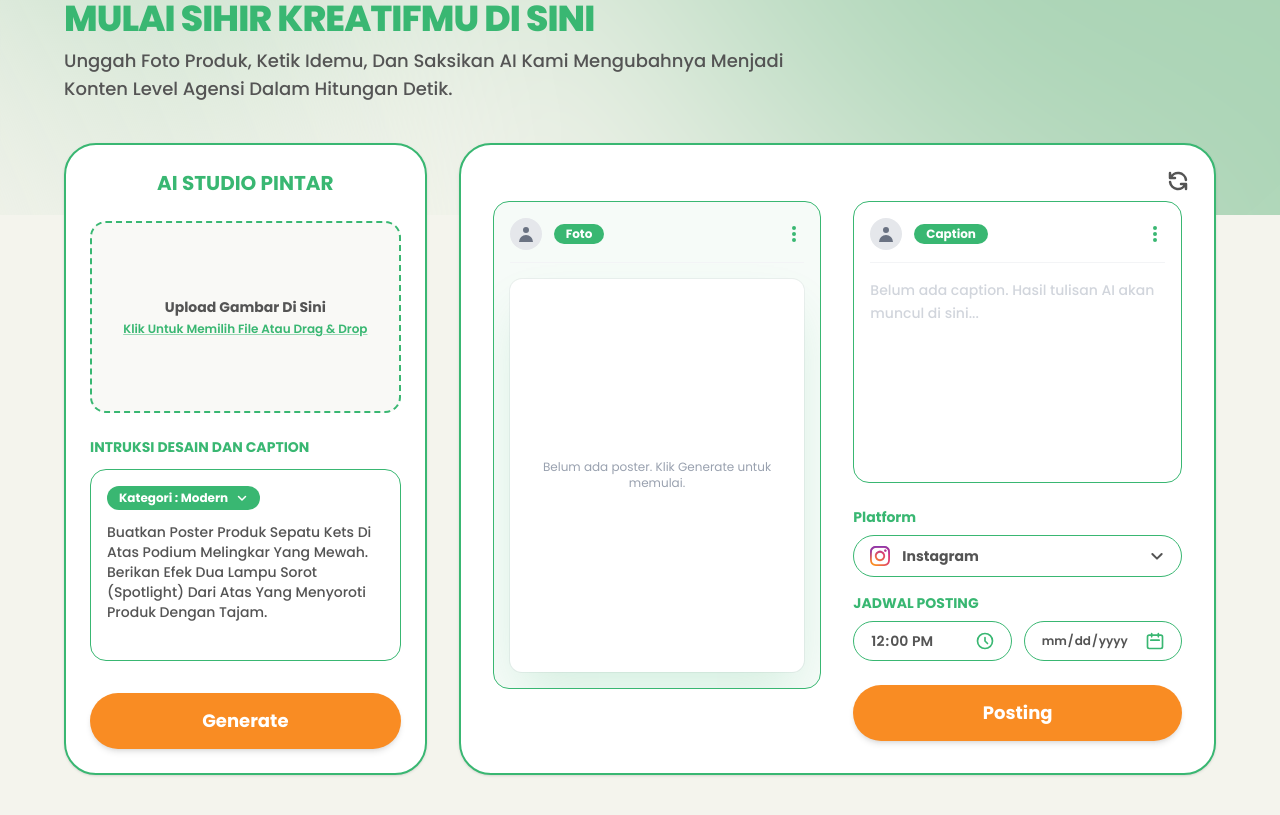
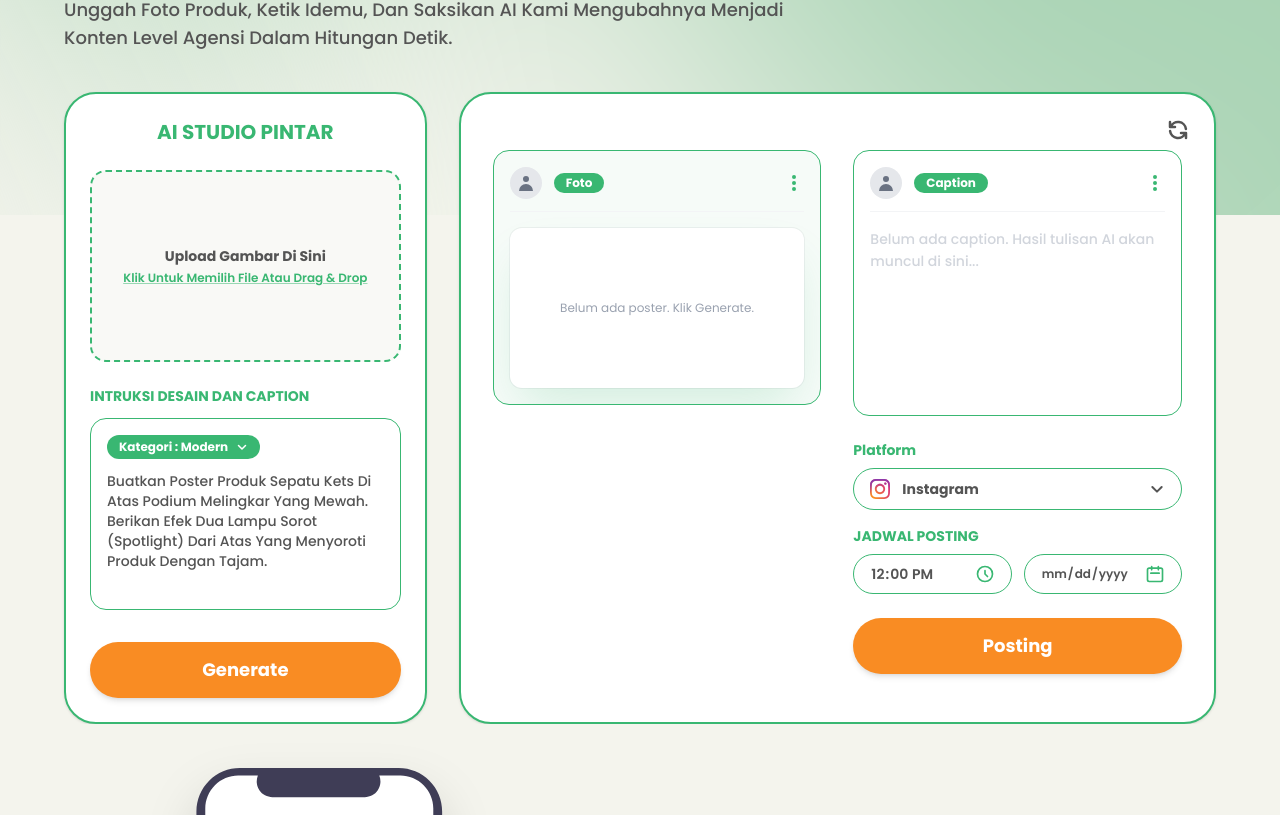
Before and after one commit to Mohmedalfin/marketing-ai, a React (Vite) app: page /ai in a window 1280 px wide. Shown: the part 585-1400 px from the top of the page. Built offline with nearby package versions, Linux system fonts and the light colour scheme; sample sign-in values are in the browser's storage.

Commit message:
edit terbaru

```diff
--- a/src/components/Sections/AiPage/AiHeroSection.tsx
+++ b/src/components/Sections/AiPage/AiHeroSection.tsx
@@ -27,7 +27,7 @@ const AiHeroSection = () => {
         // Background menggunakan SVG landing page yang dilanjuti ke section berikutnya (diatur di Layout)
         <section
             ref={sectionRef}
-            className="w-full min-h-[70vh] flex items-center justify-center pt-14 px-6 md:px-12 lg:px-16 overflow-hidden"
+            className="w-full pt-28 lg:pt-32 pb-10 px-6 md:px-12 lg:px-16 overflow-hidden"
         >
 
             {/* CSS Custom Keyframes untuk animasi gambar melayang terus-menerus */}
--- a/src/components/Sections/AiPage/AiStudioSection.tsx
+++ b/src/components/Sections/AiPage/AiStudioSection.tsx
@@ -119,7 +119,7 @@ const AiStudioSection = () => {
     }, []);
 
     return (
-        <section ref={sectionRef} className="w-full py-6 px-6 md:px-12 lg:px-16 overflow-hidden">
+        <section ref={sectionRef} className="w-full px-6 md:px-12 lg:px-16 overflow-hidden">
             <div className="mx-auto max-w-7xl">
 
                 {/* --- HEADER --- */}
@@ -274,21 +274,21 @@ const AiStudioSection = () => {
 
                                 {/* Frame Poster (Bentuk Pakem, Anti Potong) */}
                                 <div className="w-full flex-1 relative flex items-center justify-center">
-                                    <div className="relative w-full max-w-sm aspect-3/4 ring-1 ring-gray-900/5 shadow-2xl shadow-primary/20 rounded-xl overflow-hidden flex items-center justify-center p-2 bg-white">
+                                    <div className={`relative w-full max-w-sm ${generatedPoster ? 'aspect-3/4' : 'h-15 lg:h-40 w-full'} transition-all duration-700 ease-in-out ring-1 ring-gray-900/5 shadow-2xl shadow-primary/20 rounded-xl overflow-hidden flex items-center justify-center p-2 bg-white`}>
                                         {isGenerating ? (
                                             <div className="absolute inset-0 z-10 flex flex-col items-center justify-center bg-gray-50/90 backdrop-blur-sm p-6 text-center">
-                                                <svg className="w-10 h-10 md:w-12 md:h-12 text-primary/50 mb-4 animate-spin" fill="none" viewBox="0 0 24 24" stroke="currentColor">
+                                                <svg className="w-8 h-8 md:w-10 md:h-10 text-primary/50 mb-4 animate-spin" fill="none" viewBox="0 0 24 24" stroke="currentColor">
                                                      <path strokeLinecap="round" strokeLinejoin="round" strokeWidth="2" d="M4 4v5h.582m15.356 2A8.001 8.001 0 004.582 9m0 0H9m11 11v-5h-.581m0 0a8.003 8.003 0 01-15.357-2m15.357 2H15" />
                                                 </svg>
-                                                <span className="text-xs md:text-sm font-bold text-primary animate-pulse">
+                                                <span className="text-[10px] md:text-xs font-bold text-primary animate-pulse">
                                                     {loadingMessage}
                                                 </span>
                                             </div>
                                         ) : generatedPoster ? (
                                             <img src={generatedPoster} alt="Generated Poster Preview" className="w-full h-full object-contain transition-opacity duration-500" />
                                         ) : (
-                                            <div className="flex items-center justify-center text-gray-400 w-full h-full text-xs text-center p-4">
-                                                Belum ada poster. Klik Generate untuk memulai.
+                                            <div className="flex items-center justify-center text-gray-400 w-full h-full text-[10px] md:text-xs text-center p-4">
+                                                Belum ada poster. Klik Generate.
                                             </div>
                                         )}
                                     </div>
@@ -296,10 +296,10 @@ const AiStudioSection = () => {
                             </div>
 
                             {/* Kanan: Caption & Pengaturan Jadwal */}
-                            <div className="flex flex-col h-full">
+                            <div className="flex flex-col h-full gap-4 md:gap-0 mt-4 md:mt-0">
 
                                 {/* Box Caption */}
-                                <div className="flex flex-col flex-1 min-h-[220px] md:min-h-0 rounded-2xl border border-primary p-4 bg-white relative">
+                                <div className={`flex flex-col flex-1 ${generatedPoster ? 'min-h-[220px] md:min-h-0' : 'min-h-[100px] h-32 lg:h-auto'} transition-all duration-700 ease-in-out rounded-2xl border border-primary p-4 bg-white relative`}>
                                     {/* Header Caption Box */}
                                     <div className="flex items-center justify-between mb-4 border-b border-gray-100 pb-3 shrink-0">
                                         <div className="flex items-center gap-3">
@@ -404,7 +404,7 @@ const AiStudioSection = () => {
                                 </div>
 
                                 {/* Tombol Posting */}
-                                <button className="mt-auto pt-6 w-full focus:outline-hidden">
+                                <button className="mt-auto pt-6 w-full focus:outline-hidden mb-4">
                                     <div className="w-full rounded-full bg-[#F98C23] py-3 md:py-3.5 text-base md:text-lg font-bold text-white shadow-md transition-all duration-300 hover:bg-[#e07a1b] hover:-translate-y-1 hover:shadow-lg">
                                         Posting
                                     </div>
```
